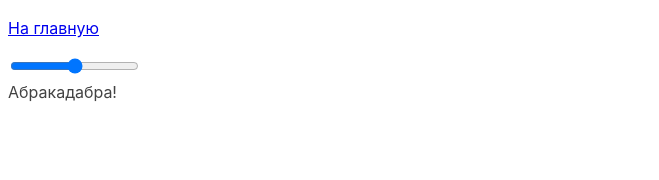
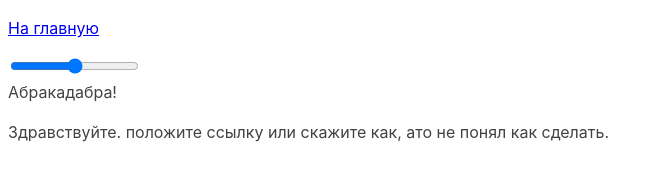
Before and after one commit to Konvoir/goit-js-hw-07, a plain HTML site: page task-07.html in a window 1280 px wide. Shown: the whole page, without its empty margins (0-659 px from the left). Drawn offline with Linux system fonts and the light colour scheme.

Commit message:
Update task-07.html

```diff
--- a/task-07.html
+++ b/task-07.html
@@ -21,6 +21,7 @@
     <input id="font-size-control" type="range" />
     <br />
     <span id="text">Абракадабра!</span>
+    <p>Здравствуйте. положите ссылку или скажите как, ато не понял как сделать.<div class=""></div></p>
 
     <script src="js/task-07.js" type="module"></script>
   </body>
```
